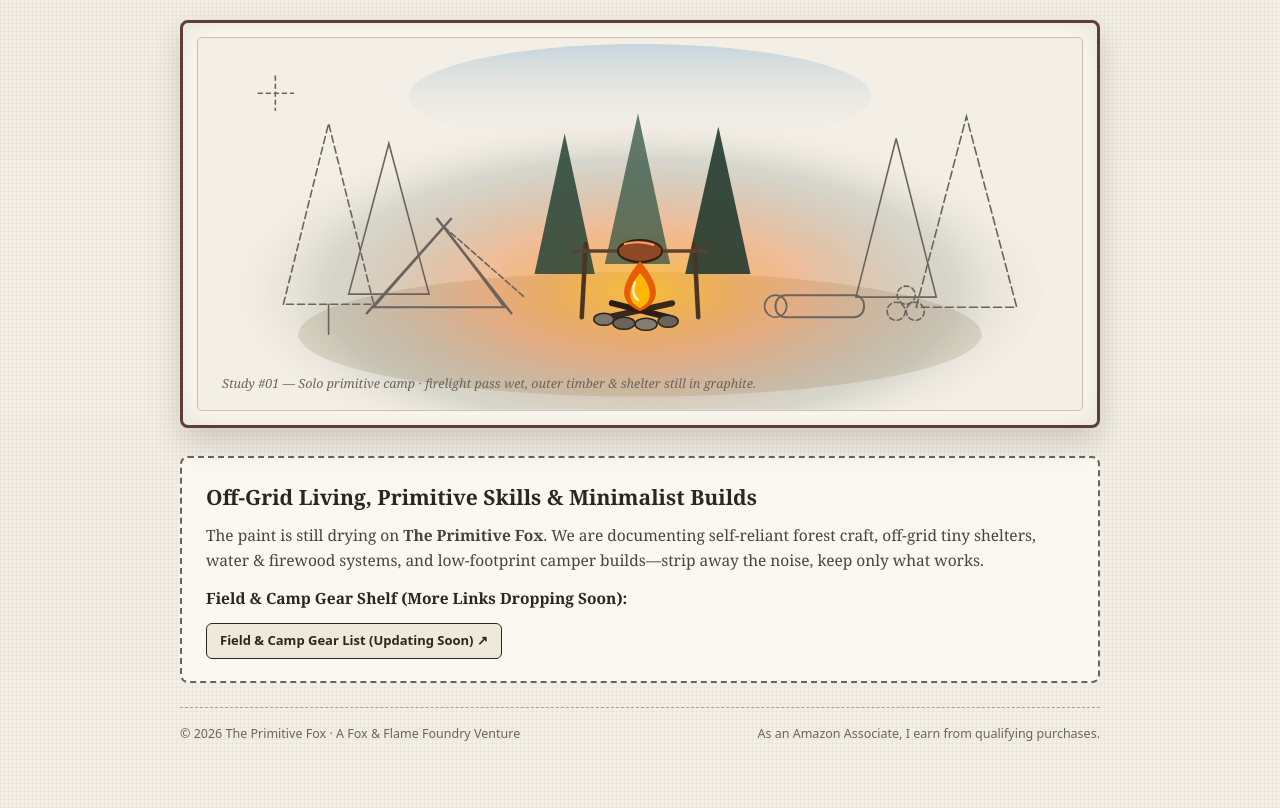
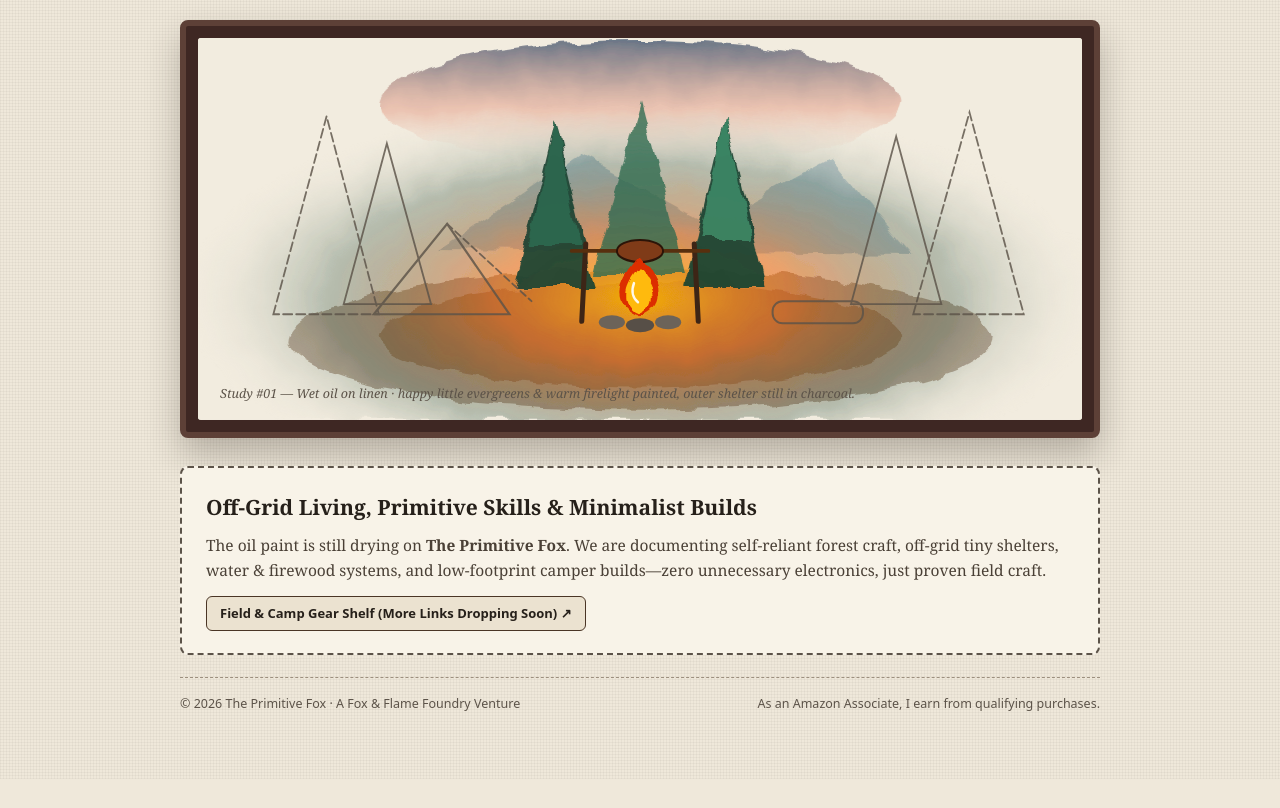
Before and after one commit to GFoxFoLoRaPi/theprimitivefox-site, a plain HTML site: page index.html in a window 1280 px wide. Shown: the part 91-899 px from the top of the page. After the commit the page ends 870 px from the top, so only its background shows below. Drawn offline with Linux system fonts and the light colour scheme.

Commit message:
Upgrade Primitive Fox to wet oil painting forest camp study

```diff
--- a/index.html
+++ b/index.html
@@ -3,169 +3,112 @@
 <head>
   <meta charset="UTF-8" />
   <meta name="viewport" content="width=device-width, initial-scale=1.0" />
-  <title>The Primitive Fox — Work in Progress | Off-Grid &amp; Primitive Living</title>
+  <title>The Primitive Fox — Wet Oil Study | Off-Grid &amp; Primitive Living</title>
   <style>
-    :root { --canvas: #f4efe6; --card: #fbf8f1; --ink: #2b2620; --pencil: #6b645c; --ember: #e85d04; --gold: #f48c06; --pine: #2d4739; }
+    :root { --canvas: #efe8da; --card: #f8f3e8; --ink: #26201a; --charcoal: #5c5349; --ember: #d9480f; }
     * { box-sizing: border-box; }
     body {
       margin: 0; font-family: Georgia, "Times New Roman", serif; color: var(--ink); line-height: 1.65;
       background-color: var(--canvas);
       background-image:
-        repeating-linear-gradient(0deg, rgba(43,38,32,0.03) 0px, rgba(43,38,32,0.03) 1px, transparent 1px, transparent 4px),
-        repeating-linear-gradient(90deg, rgba(43,38,32,0.03) 0px, rgba(43,38,32,0.03) 1px, transparent 1px, transparent 4px);
+        repeating-linear-gradient(0deg, rgba(38,32,26,0.04) 0px, rgba(38,32,26,0.04) 1px, transparent 1px, transparent 3px),
+        repeating-linear-gradient(90deg, rgba(38,32,26,0.04) 0px, rgba(38,32,26,0.04) 1px, transparent 1px, transparent 3px);
     }
     .wrap { max-width: 960px; margin: 0 auto; padding: 26px 20px 64px; }
     nav {
       display: flex; justify-content: space-between; align-items: center; flex-wrap: wrap; gap: 10px;
-      background: var(--card); border: 2px solid var(--ink); border-radius: 6px;
-      padding: 13px 20px; box-shadow: 4px 4px 0 rgba(43,38,32,0.2); margin-bottom: 24px;
+      background: var(--card); border: 2px solid #4a3525; border-radius: 6px;
+      padding: 13px 20px; box-shadow: 4px 4px 0 rgba(38,32,26,0.22); margin-bottom: 24px;
     }
     .logo { font-weight: 700; font-size: 19px; letter-spacing: 0.04em; text-transform: uppercase; }
     .logo span { color: var(--ember); }
-    .wet-badge {
-      font-family: system-ui, sans-serif; font-size: 11.5px; font-weight: 800; letter-spacing: 0.06em;
-      text-transform: uppercase; background: #fff3e0; color: #b45309; border: 1.5px dashed #b45309;
-      padding: 4px 12px; border-radius: 999px;
-    }
-    .easel {
-      background: var(--card); border: 3px solid #5c4033; border-radius: 8px; padding: 14px;
-      box-shadow: 0 14px 30px rgba(43,38,32,0.18), inset 0 0 24px rgba(139,115,85,0.18);
-      margin-bottom: 28px; position: relative;
-    }
-    svg.art { width: 100%; height: auto; display: block; border: 1.5px solid #c8bfb0; border-radius: 4px; }
-    .card {
-      background: var(--card); border: 2px dashed var(--pencil); border-radius: 8px;
-      padding: 22px 24px; margin-bottom: 24px;
-    }
+    .wet-badge { font-family: system-ui, sans-serif; font-size: 11.5px; font-weight: 800; text-transform: uppercase; background: #fff3e0; color: #9c4221; border: 1.5px dashed #9c4221; padding: 4px 12px; border-radius: 999px; }
+    .easel { background: #3e2723; border: 6px solid #5d4037; border-radius: 8px; padding: 12px; box-shadow: 0 16px 34px rgba(38,32,26,0.28); margin-bottom: 28px; }
+    svg.art { width: 100%; height: auto; display: block; border-radius: 3px; background: #f2ecdf; }
+    .card { background: var(--card); border: 2px dashed var(--charcoal); border-radius: 8px; padding: 22px 24px; margin-bottom: 22px; }
     .card h2 { margin: 0 0 8px; font-size: 21px; }
-    .card p { margin: 0 0 12px; color: #4a433b; font-size: 15.5px; }
-    .gear-row { display: flex; flex-wrap: wrap; gap: 10px; margin-top: 12px; }
-    .gear-pill {
-      font-family: system-ui, sans-serif; font-size: 13px; font-weight: 700; text-decoration: none;
-      color: var(--ink); background: #efe9dc; border: 1.5px solid var(--ink); padding: 6px 13px; border-radius: 6px;
-    }
-    .gear-pill:hover { background: #ffe8cc; border-color: var(--ember); }
-    footer {
-      border-top: 1.5px dashed #a89f91; padding-top: 16px; color: var(--pencil);
-      font-family: system-ui, sans-serif; font-size: 12.5px; display: flex; justify-content: space-between; flex-wrap: wrap; gap: 10px;
-    }
+    .card p { margin: 0 0 12px; color: #4a4036; font-size: 15.5px; }
+    .gear-pill { display: inline-block; font-family: system-ui, sans-serif; font-size: 13px; font-weight: 700; text-decoration: none; color: var(--ink); background: #ebe2d0; border: 1.5px solid #4a3525; padding: 6px 13px; border-radius: 6px; }
+    footer { border-top: 1.5px dashed #9c8f7e; padding-top: 16px; color: var(--charcoal); font-family: system-ui, sans-serif; font-size: 12.5px; display: flex; justify-content: space-between; flex-wrap: wrap; gap: 10px; }
   </style>
 </head>
 <body>
   <div class="wrap">
     <nav>
       <div class="logo">The Primitive <span>Fox</span></div>
-      <div class="wet-badge">🎨 Canvas Still Wet · Under Construction</div>
+      <div class="wet-badge">🎨 Wet Oil on Linen · Under Construction</div>
     </nav>
-
     <div class="easel">
-      <svg class="art" viewBox="0 0 880 370" xmlns="http://w3.org">
+      <svg class="art" viewBox="0 0 880 380" xmlns="http://w3.org">
         <defs>
-          <!-- Warm Wet-Paint Firelight Glow -->
-          <radialGradient id="fireGlow" cx="50%" cy="68%" r="48%">
-            <stop offset="0%" stop-color="#ffb703" stop-opacity="0.72" />
-            <stop offset="38%" stop-color="#e85d04" stop-opacity="0.34" />
-            <stop offset="75%" stop-color="#2d4739" stop-opacity="0.14" />
-            <stop offset="100%" stop-color="#f4efe6" stop-opacity="0" />
+          <filter id="oilBrush" x="-10%" y="-10%" width="120%" height="120%">
+            <feTurbulence type="fractalNoise" baseFrequency="0.032" numOctaves="3" seed="7" result="noise" />
+            <feDisplacementMap in="SourceGraphic" in2="noise" scale="13" xChannelSelector="R" yChannelSelector="G" />
+          </filter>
+          <radialGradient id="fireOil" cx="50%" cy="68%" r="52%">
+            <stop offset="0%" stop-color="#ffb703" stop-opacity="0.88" />
+            <stop offset="32%" stop-color="#e85d04" stop-opacity="0.52" />
+            <stop offset="68%" stop-color="#1b4332" stop-opacity="0.28" />
+            <stop offset="100%" stop-color="#f2ecdf" stop-opacity="0" />
           </radialGradient>
-          <!-- Subtle Sky Peeking Through Canopy -->
-          <linearGradient id="canopySky" x1="0" y1="0" x2="0" y2="1">
-            <stop offset="0%" stop-color="#90b4ce" stop-opacity="0.45" />
-            <stop offset="100%" stop-color="#f4efe6" stop-opacity="0" />
+          <linearGradient id="twilightSky" x1="0" y1="0" x2="0" y2="1">
+            <stop offset="0%" stop-color="#1d3557" stop-opacity="0.65" />
+            <stop offset="55%" stop-color="#e07a5f" stop-opacity="0.35" />
+            <stop offset="100%" stop-color="#f2ecdf" stop-opacity="0" />
           </linearGradient>
         </defs>
-
-        <!-- Base Unpainted Linen Canvas -->
-        <rect width="880" height="370" fill="#f4efe6" />
-        <!-- Subtle Sky Through Background Canopy -->
-        <ellipse cx="440" cy="58" rx="230" ry="52" fill="url(#canopySky)" />
-        <!-- Painted Forest Floor Clearing -->
-        <ellipse cx="440" cy="295" rx="340" ry="62" fill="#d8cbb8" opacity="0.65" />
-        <!-- Warm Wet-Paint Firelight Wash -->
-        <rect width="880" height="370" fill="url(#fireGlow)" />
-
-        <!-- Background Painted Pines (Center) -->
-        <polygon points="335,235 365,95 395,235" fill="#2d4739" opacity="0.88" />
-        <polygon points="485,235 518,88 550,235" fill="#243b2f" opacity="0.9" />
-        <polygon points="405,225 438,75 470,225" fill="#355645" opacity="0.75" />
-
-        <!-- Left Side: Raw Graphite Pencil Sketch Pines & Primitive Lean-To Shelter -->
-        <g stroke="#6b645c" stroke-width="1.6" fill="none" stroke-linecap="round">
-          <polygon points="85,265 130,85 175,265" stroke-dasharray="7 4" />
-          <polygon points="150,255 190,105 230,255" />
-          <line x1="130" y1="265" x2="130" y2="295" />
-          <!-- Primitive Lashed A-Frame / Lean-To Tarp Shelter (Pencil Outline) -->
-          <polygon points="175,268 245,188 305,268" stroke-width="2" />
-          <line x1="245" y1="188" x2="325" y2="258" stroke-dasharray="6 3" />
-          <line x1="168" y1="274" x2="252" y2="180" stroke-width="2.4" />
-          <line x1="312" y1="274" x2="238" y2="180" stroke-width="2.4" />
-          <!-- Pencil Construction Cross-Marks -->
-          <line x1="60" y1="55" x2="95" y2="55" stroke-dasharray="4 4" />
-          <line x1="77" y1="38" x2="77" y2="72" stroke-dasharray="4 4" />
+        <rect width="880" height="380" fill="#f2ecdf" />
+        <!-- Oil Brush Painted Canopy Sky, Misty Ridge & Forest Clearing -->
+        <g filter="url(#oilBrush)">
+          <ellipse cx="440" cy="65" rx="260" ry="62" fill="url(#twilightSky)" />
+          <polygon points="240,210 380,115 510,185 630,120 710,215" fill="#457b9d" opacity="0.32" />
+          <ellipse cx="440" cy="300" rx="350" ry="70" fill="#582f0e" opacity="0.38" />
+          <ellipse cx="440" cy="296" rx="260" ry="52" fill="#7f4f24" opacity="0.45" />
+          <rect width="880" height="380" fill="url(#fireOil)" />
+          <!-- Happy Little Layered Evergreens (Sap Green & Van Dyke Brown) -->
+          <polygon points="315,248 355,82 395,248" fill="#1b4332" opacity="0.92" />
+          <polygon points="330,205 355,82 380,205" fill="#2d6a4f" opacity="0.85" />
+          <polygon points="485,248 525,78 565,248" fill="#1b4332" opacity="0.94" />
+          <polygon points="500,200 525,78 550,200" fill="#40916c" opacity="0.8" />
+          <polygon points="395,235 440,62 485,235" fill="#2d6a4f" opacity="0.78" />
         </g>
-
-        <!-- Right Side: Raw Graphite Pencil Sketch Pines & Split-Log Seat -->
-        <g stroke="#6b645c" stroke-width="1.6" fill="none" stroke-linecap="round">
-          <polygon points="655,258 695,100 735,258" />
-          <polygon points="715,268 765,78 815,268" stroke-dasharray="8 4" />
-          <!-- Sketched Log Seat & Woodpile -->
-          <rect x="575" y="256" width="88" height="22" rx="10" stroke-width="2" />
-          <circle cx="575" cy="267" r="11" />
-          <circle cx="695" cy="272" r="9" stroke-dasharray="5 3" />
-          <circle cx="714" cy="272" r="9" stroke-dasharray="5 3" />
-          <circle cx="705" cy="256" r="9" stroke-dasharray="5 3" />
+        <!-- Unpainted Outer Vine-Charcoal Underdrawing (Shelter, Pines & Log) -->
+        <g stroke="#5c5349" stroke-width="1.8" fill="none" stroke-linecap="round" opacity="0.82">
+          <polygon points="75,275 128,78 180,275" stroke-dasharray="9 4" />
+          <polygon points="145,265 188,105 232,265" />
+          <polygon points="175,275 248,185 310,275" stroke-width="2.2" />
+          <line x1="248" y1="185" x2="332" y2="262" stroke-dasharray="7 4" />
+          <polygon points="650,265 695,98 740,265" />
+          <polygon points="712,275 768,74 822,275" stroke-dasharray="9 4" />
+          <rect x="572" y="262" width="90" height="22" rx="10" stroke-width="2" />
         </g>
-
-        <!-- Center Painted Hero: Stone Fire Ring, Wet-Paint Campfire & Game on Wooden Spit -->
+        <!-- Impasto Campfire & Small Game on Wooden Spit -->
         <g>
-          <!-- Forked Y-Sticks & Crossbar Spit -->
-          <line x1="382" y1="278" x2="386" y2="205" stroke="#4a3525" stroke-width="4.5" stroke-linecap="round" />
-          <line x1="498" y1="278" x2="494" y2="205" stroke="#4a3525" stroke-width="4.5" stroke-linecap="round" />
-          <line x1="374" y1="212" x2="506" y2="212" stroke="#5c4033" stroke-width="3.5" stroke-linecap="round" />
-          <!-- Small Game Roasting on Spit -->
-          <ellipse cx="440" cy="212" rx="22" ry="11" fill="#8d4925" stroke="#3b1d0e" stroke-width="2" />
-          <path d="M 424 205 Q 440 201 454 206" stroke="#f4a261" stroke-width="2" fill="none" />
-
-          <!-- Campfire Logs & Wet-Paint Flames -->
-          <line x1="408" y1="278" x2="472" y2="264" stroke="#3b281c" stroke-width="6" stroke-linecap="round" />
-          <line x1="412" y1="264" x2="468" y2="278" stroke="#2b1d14" stroke-width="6" stroke-linecap="round" />
-          <path d="M 440 222 C 422 244, 416 262, 440 272 C 464 262, 458 244, 440 222 Z" fill="#e85d04" />
-          <path d="M 440 234 C 428 248, 426 262, 440 269 C 454 262, 452 248, 440 234 Z" fill="#ffb703" />
-          <!-- Glossy Wet-Paint Highlight Strokes -->
-          <path d="M 435 243 C 432 250, 433 257, 438 261" stroke="#fff8e7" stroke-width="2.2" stroke-linecap="round" fill="none" />
-
-          <!-- Stone Fire Ring -->
-          <ellipse cx="404" cy="280" rx="10" ry="6" fill="#7d746b" stroke="#2b2620" stroke-width="1.5" />
-          <ellipse cx="424" cy="284" rx="11" ry="6" fill="#6b635b" stroke="#2b2620" stroke-width="1.5" />
-          <ellipse cx="446" cy="285" rx="11" ry="6" fill="#857c72" stroke="#2b2620" stroke-width="1.5" />
-          <ellipse cx="468" cy="282" rx="10" ry="6" fill="#6b635b" stroke="#2b2620" stroke-width="1.5" />
+          <line x1="382" y1="282" x2="386" y2="205" stroke="#3d2516" stroke-width="5" stroke-linecap="round" />
+          <line x1="498" y1="282" x2="494" y2="205" stroke="#3d2516" stroke-width="5" stroke-linecap="round" />
+          <line x1="372" y1="212" x2="508" y2="212" stroke="#582f0e" stroke-width="3.8" stroke-linecap="round" />
+          <ellipse cx="440" cy="212" rx="23" ry="11" fill="#7f3b18" stroke="#2b1408" stroke-width="2" />
+          <g filter="url(#oilBrush)">
+            <path d="M 440 218 C 416 244, 412 266, 440 276 C 468 266, 464 244, 440 218 Z" fill="#dc2f02" />
+            <path d="M 440 232 C 424 250, 422 266, 440 273 C 458 266, 456 250, 440 232 Z" fill="#ffba08" />
+          </g>
+          <path d="M 434 244 C 431 252, 433 259, 438 263" stroke="#fff9eb" stroke-width="2.5" stroke-linecap="round" fill="none" />
+          <ellipse cx="412" cy="283" rx="13" ry="7" fill="#6c6359" />
+          <ellipse cx="440" cy="286" rx="14" ry="7" fill="#574f47" />
+          <ellipse cx="468" cy="283" rx="13" ry="7" fill="#6c6359" />
         </g>
-
-        <!-- Handwritten Artist Margin Note -->
-        <text x="24" y="348" fill="#6b645c" font-size="12.5" font-style="italic">Study #01 — Solo primitive camp · firelight pass wet, outer timber &amp; shelter still in graphite.</text>
+        <text x="22" y="358" fill="#5c5349" font-size="12.5" font-style="italic">Study #01 — Wet oil on linen · happy little evergreens &amp; warm firelight painted, outer shelter still in charcoal.</text>
       </svg>
     </div>
     <div class="card">
       <h2>Off-Grid Living, Primitive Skills &amp; Minimalist Builds</h2>
-      <p>The paint is still drying on <strong>The Primitive Fox</strong>. We are documenting self-reliant forest craft, off-grid tiny shelters, water &amp; firewood systems, and low-footprint camper builds—strip away the noise, keep only what works.</p>
-      <p style="margin-bottom:6px;font-weight:700;color:var(--ink);">Field &amp; Camp Gear Shelf (More Links Dropping Soon):</p>
-      <div class="gear-row" id="gearRow"></div>
+      <p>The oil paint is still drying on <strong>The Primitive Fox</strong>. We are documenting self-reliant forest craft, off-grid tiny shelters, water &amp; firewood systems, and low-footprint camper builds—zero unnecessary electronics, just proven field craft.</p>
+      <a class="gear-pill" href="https://garrettellisfox.com" target="_blank" rel="noopener">Field &amp; Camp Gear Shelf (More Links Dropping Soon) ↗</a>
     </div>
-
     <footer>
       <span>© 2026 The Primitive Fox · A Fox &amp; Flame Foundry Venture</span>
       <span>As an Amazon Associate, I earn from qualifying purchases.</span>
     </footer>
   </div>
-
-  <script>
-    // DROP YOUR BUSHCRAFT / CAMPING SITESTRIPE LINKS HERE ANYTIME:
-    const BUSHCRAFT_LINKS = [
-      { label: "Field & Camp Gear List (Updating Soon)", url: "https://garrettellisfox.com" }
-    ];
-    document.getElementById("gearRow").innerHTML = BUSHCRAFT_LINKS
-      .map(g => `<a class="gear-pill" href="${g.url}" target="_blank" rel="noopener">${g.label} ↗</a>`)
-      .join("");
-  </script>
 </body>
 </html>
```
